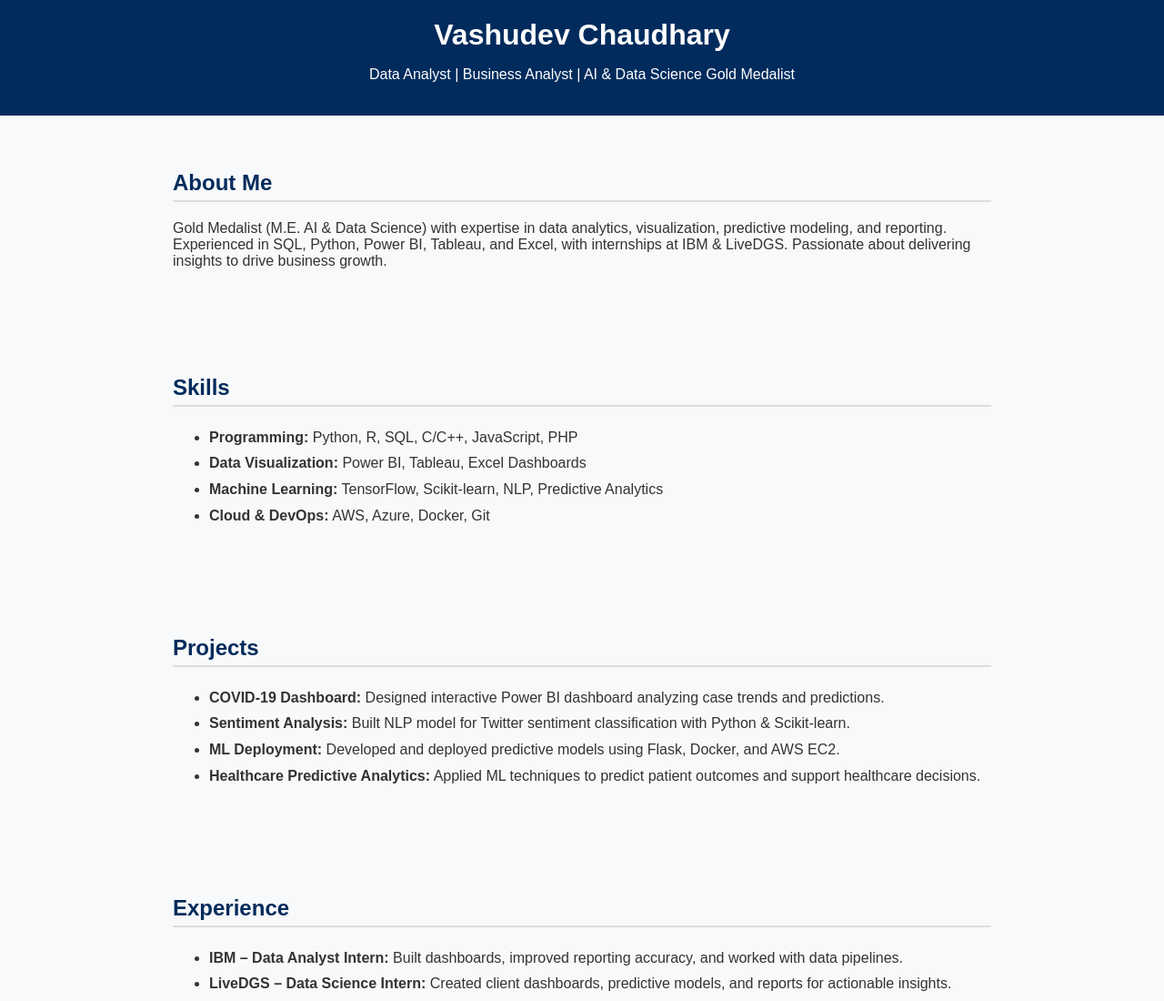
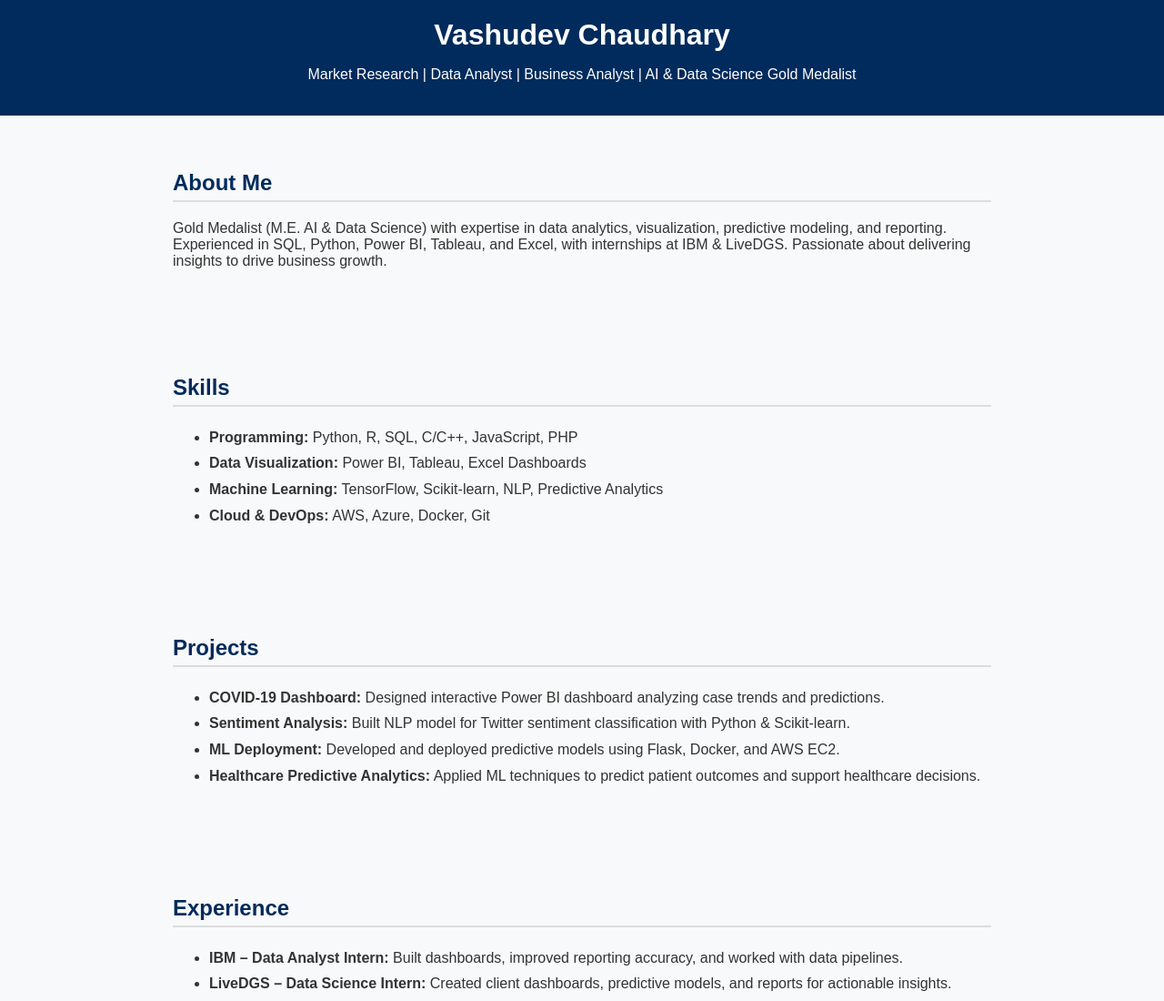
Before and after one commit to Vasuchaudhary2411/vasu.github.io, a plain HTML site: page index.html in a window 1280 px wide. Shown: the top 1100 px of the page at 91% size. Drawn offline with Linux system fonts and the light colour scheme.

Commit message:
Update index.html

```diff
--- a/index.html
+++ b/index.html
@@ -18,7 +18,7 @@
 <body>
   <header>
     <h1>Vashudev Chaudhary</h1>
-    <p>Data Analyst | Business Analyst | AI & Data Science Gold Medalist</p>
+    <p>Market Research | Data Analyst | Business Analyst | AI & Data Science Gold Medalist</p>
   </header>
 
   <section>
```
